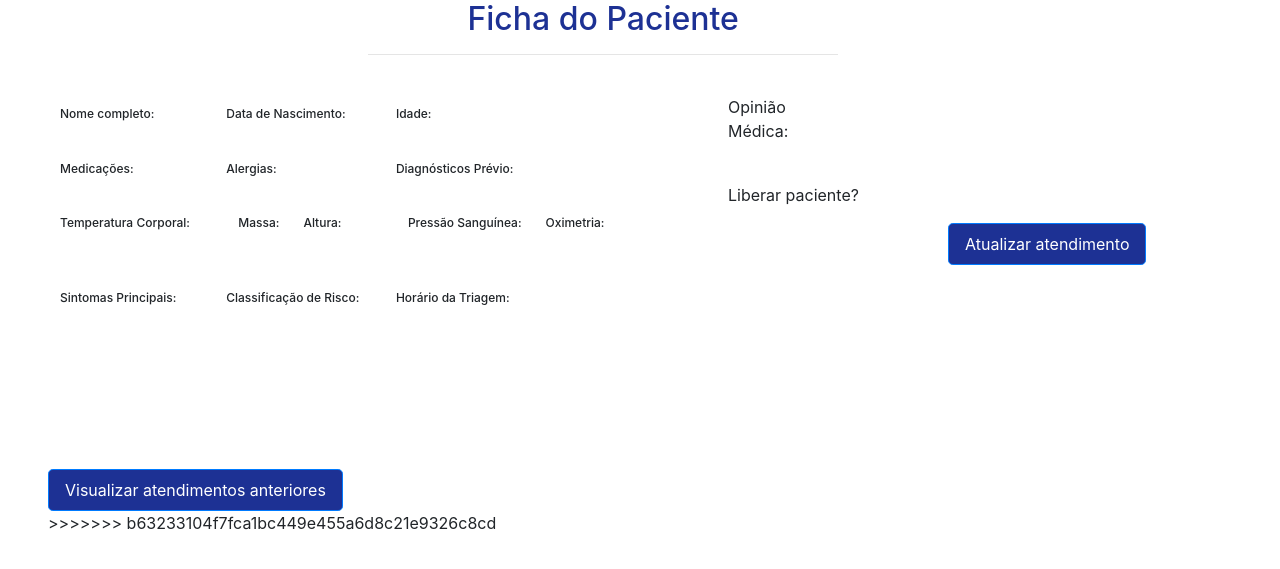
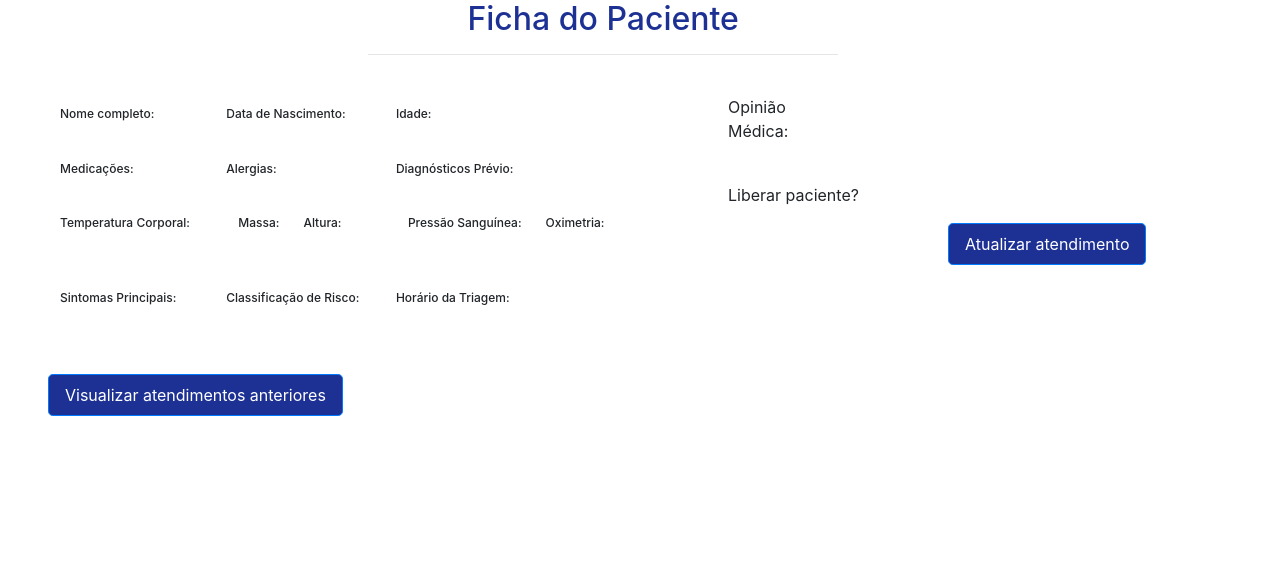
Before and after one commit to pi2-fga/201901-TriagemHospitalar-PatientManagement, a Django app: template consultations/templates/patient_detail.html in a window 1280 px wide. Shown: the part 136-705 px from the top of the page. Run offline with Django 3.2, Linux system fonts and the light colour scheme; the template is opened without the code that fills it: values that come from a table or form of the project are taken from there, others are empty; some libraries are stand-ins or nearby versions.

Commit message:
Fixing buttons

```diff
--- a/consultations/templates/patient_detail.html
+++ b/consultations/templates/patient_detail.html
@@ -109,10 +109,10 @@
 
           </div>
         </div>
-      <div style="margin-top:100px;">
+      <div style="margin-top:5px;">
       <a class="btn btn-primary btn-lg" href="/paciente/consultas/{{ patient_triage.pk }}/">Visualizar atendimentos anteriores</a>
     </div>
->>>>>>> b63233104f7fca1bc449e455a6d8c21e9326c8cd
+
   </div>
 
   <div style="margin-left: 680px;">
```
